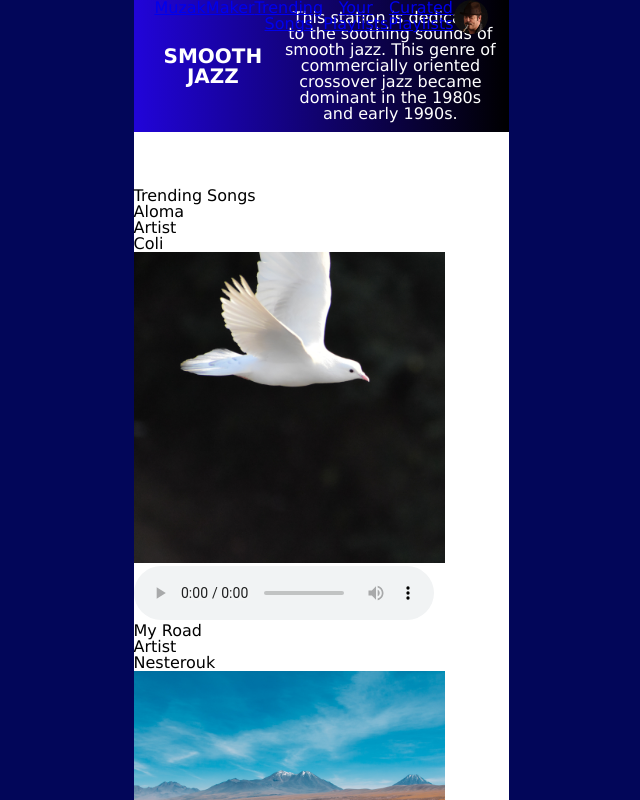
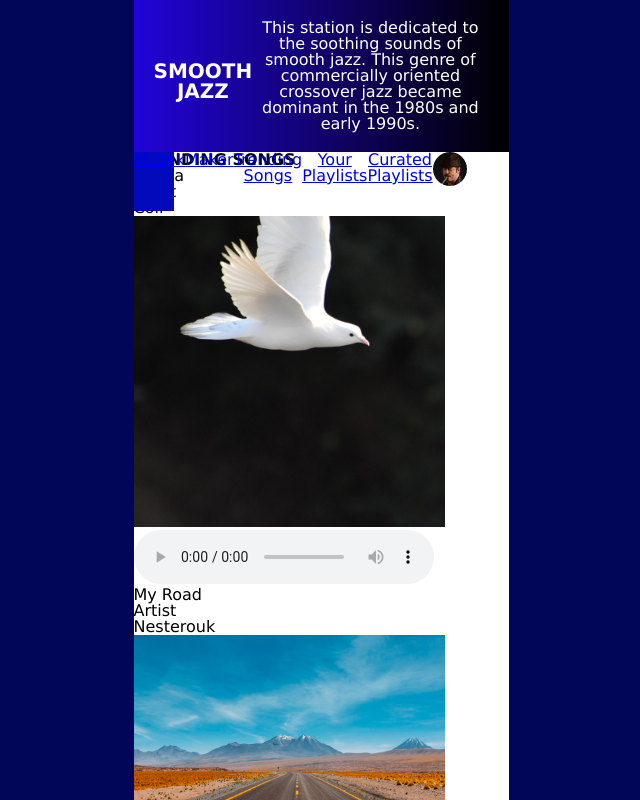
Before and after one commit to 1227427541/streamingmedia, a plain HTML site: page index.html in a window 1280 px wide. Shown: the top 800 px of the page, without its empty margins (319-959 px from the left). Drawn offline with Linux system fonts and the light colour scheme.

Commit message:
Push to check progress

```diff
--- a/styles.css
+++ b/styles.css
@@ -61,23 +61,26 @@ body {
     margin: 0 auto;
     background-color: #ffffff;
     font-family: Verdana, Geneva, Tahoma, sans-serif;
+    max-width: 834px;
 }
 
 header {
     background: linear-gradient(90deg, #2104d9, #000000);
-    padding: 10px;
+    padding: 20px;
     margin: 0 auto;
     color:#ffffff;
     text-align: center;
     display: flex;
     align-items: center;
+    clear: both;
 }
 
 nav {
     color: #ffffff;
+    background-color: #030abc;
     align-items: center;
     text-align: center;
-    display: flex;
+    position: fixed;
     justify-content: space-evenly;
 }
 
@@ -85,6 +88,37 @@ nav ul {
     display: flex;
     list-style: none;
     padding: 0;
+}
+
+nav li{
+
+}
+
+nav h2 {
+    display: none;
+}
+
+h1 {
+    font-family: verdana;
+    font-size: 1.25em;
+    font-weight: bold;
+    text-transform: uppercase;
+    color: #ffffff;
+    padding-top: 10px;
+}
+
+h2 {
+    text-transform: uppercase;
+    font-weight: bold;
+}
+
+
+
+
+#home {
+    text-transform: uppercase;
+    font-variant-caps: small-caps;
+    font-weight: bold;
 }
 
 ul {
@@ -157,22 +191,7 @@ input:checked ~ label:not(.steps) span:before, input:checked ~ label:not(.steps)
 
 
 
-h1 {
-    font-family: verdana;
-    font-size: 1.25em;
-    font-weight: bold;
-    text-transform: uppercase;
-    color: #ffffff;
-    padding: 20px;
-}
 
-
-
-#home {
-    text-transform: uppercase;
-    font-variant-caps: small-caps;
-    font-weight: bold;
-}
 
 
 
```
